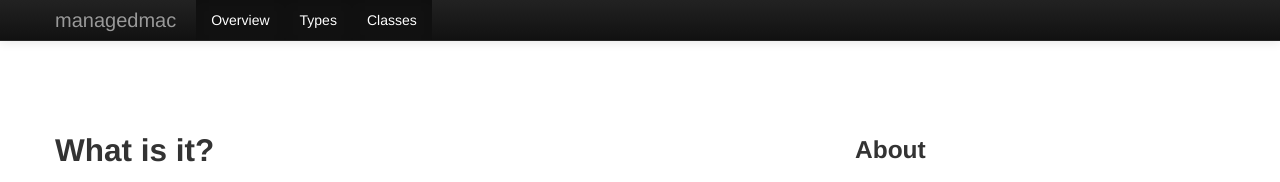
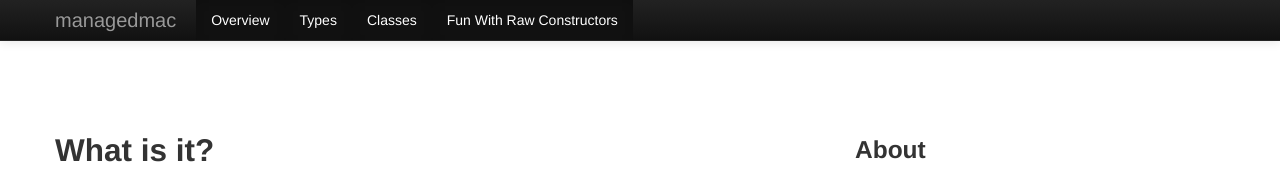
Before and after one commit to dayglojesus/managedmac, a Jekyll site: the page built from index.md, in a window 1280 px wide. Shown: the top 182 px of the page. Built offline with Jekyll 4.4.1, drawn with Linux system fonts in a browser that asks for light colours; nearby versions of some CDN libraries; library files that are not in the unit come from our copies; Markdown is read by kramdown in place of the engine named in the settings.

Commit message:
add new menu item

```diff
--- a/_includes/header.html
+++ b/_includes/header.html
@@ -43,6 +43,7 @@
               <li class="active"><a href="{{ site.baseurl }}/overview">Overview</a></li>
               <li class="active"><a href="{{ site.baseurl }}/types">Types</a></li>
               <li class="active"><a href="{{ site.baseurl }}/classes">Classes</a></li>
+              <li class="active"><a href="{{ site.baseurl }}/raw_constructor_fun">Fun With Raw Constructors</a></li>
             </ul>
           </div>
         </div>
```
